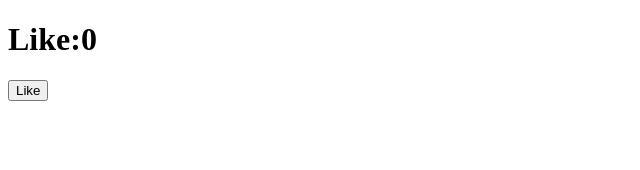
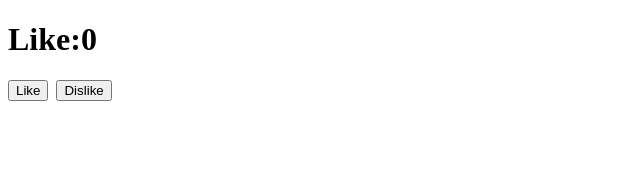
Before and after one commit to Aakankshapatil123/js-fsdcweeb4142, a React (Vite) app: page / in a window 1280 px wide. Shown: the top 170 px of the page, without its empty margins (0-640 px from the left). Built offline with nearby package versions, Linux system fonts and the light colour scheme.

Commit message:
added dislike using same state

```diff
--- a/src/App.jsx
+++ b/src/App.jsx
@@ -1,5 +1,5 @@
 import { useDispatch, useSelector } from "react-redux"
-import { selectLikes, setLikes } from "./redux/feature/reactionSlice"
+import { selectLikes, setDislikes, setLikes } from "./redux/feature/reactionSlice"
 
 const App = () => {
   const likes = useSelector(selectLikes);
@@ -9,10 +9,17 @@ const App = () => {
     dispatch(setLikes());
   }
 
+  const handleDislike = () => {
+    dispatch(setDislikes())
+  }
+
+
+
   return (
      <div>
      <h1>Like:{likes}</h1>
-     <button onClick={handleLikes}>Like</button>
+     <button onClick={handleLikes}>Like</button> &nbsp;
+     <button onClick={handleDislike}>Dislike</button>
     </div>
   )
 }
--- a/src/redux/feature/reactionSlice.js
+++ b/src/redux/feature/reactionSlice.js
@@ -12,12 +12,16 @@ export const reactionSlice = createSlice({
     reducers: {
         setLikes: (state, action) => {
             state.likes = state.likes + 1;
+        },
+
+        setDislikes: (state, action) => {
+            state.likes = state.likes - 1;
         }
     }
 });
 
 // export the action
-export const {setLikes} = reactionSlice.actions;
+export const {setLikes, setDislikes} = reactionSlice.actions;
 
 //export the selector
 export const selectLikes = (state) => state.reaction.likes;
```
